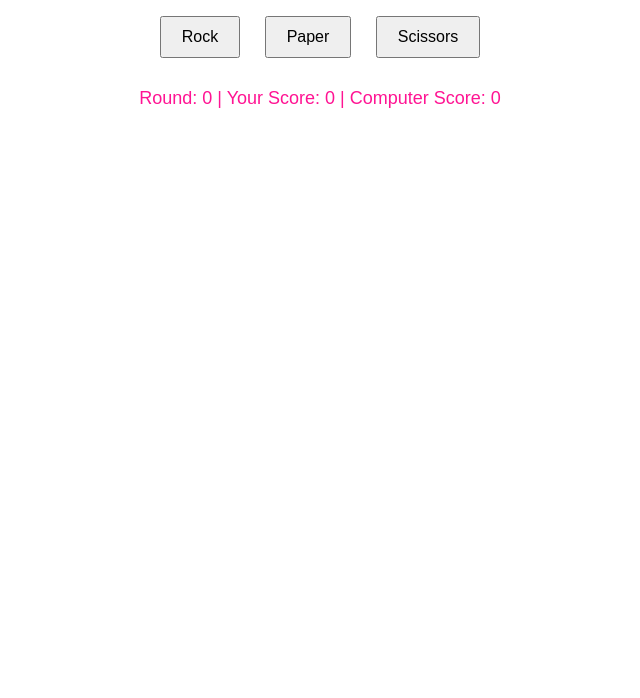
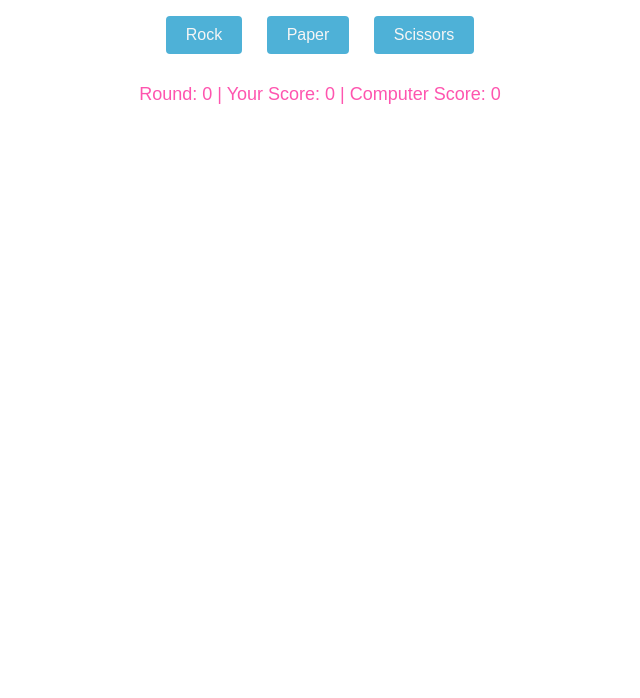
Before and after one commit to reshmarsolanki/rockpaperscissors, a plain HTML site: page index.html in a window 1280 px wide. Shown: the part 102-800 px from the top of the page, without its empty margins (320-960 px from the left). Drawn offline with Linux system fonts and the light colour scheme.

Commit message:
Updating index.html

```diff
--- a/index.html
+++ b/index.html
@@ -8,12 +8,16 @@
         font-family: Arial, sans-serif;
         text-align: center;
         margin-top: 50px;
-        color: deeppink;
+        color: rgb(254, 85, 175);
       }
       button {
         margin: 10px;
         padding: 10px 20px;
         font-size: 16px;
+        color: whitesmoke;
+        background-color: rgb(78, 177, 215);
+        border: none;
+        border-radius: 4px;
       }
       #result,
       #score,
```
